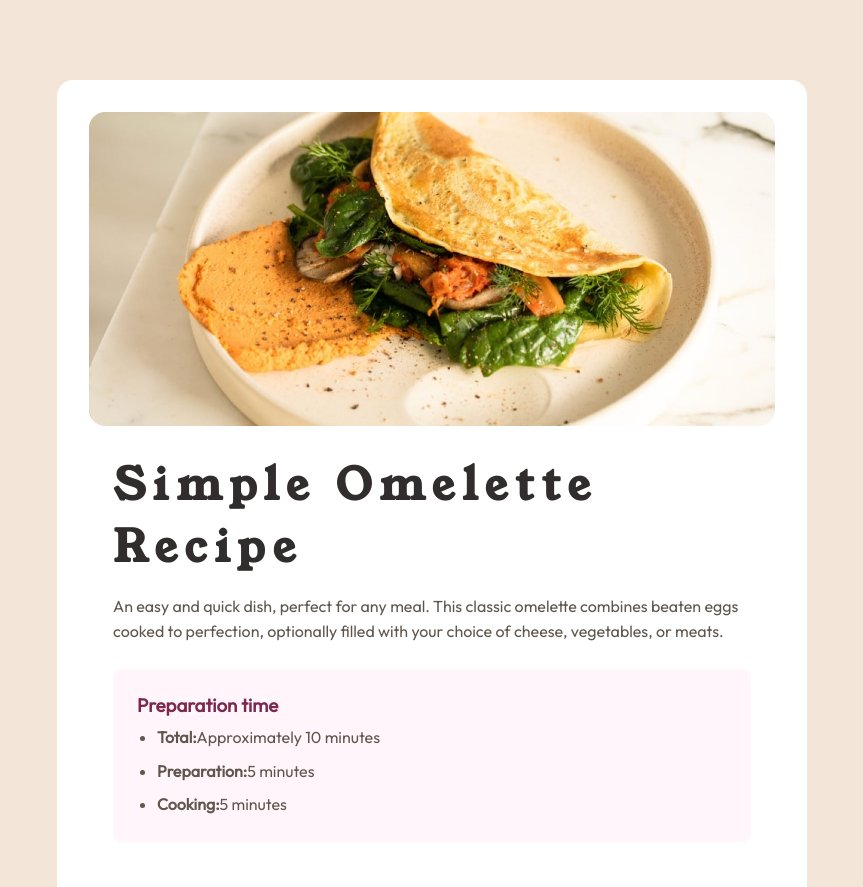
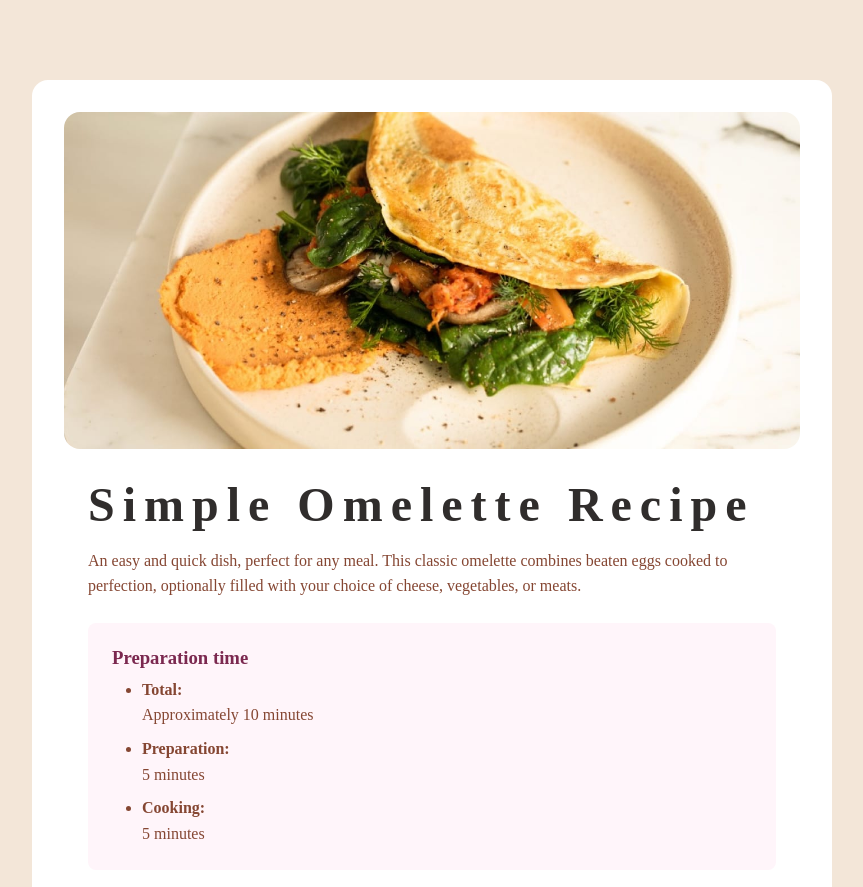
Before and after one commit to albertooliveira-ia/recipe-page, a plain HTML site: page index.html in a window 1280 px wide. Shown: the top 887 px of the page, without its empty margins (208-1071 px from the left). Drawn offline with Linux system fonts and the light colour scheme.

Commit message:
first Commit

```diff
--- a/index.html
+++ b/index.html
@@ -22,9 +22,9 @@
     <h3>Preparation time</h3>
 
   <ul>
-    <li><strong>Total:</strong>Approximately 10 minutes</li>
-    <li><strong>Preparation:</strong>5 minutes</li>
-    <li><strong>Cooking:</strong>5 minutes</li>
+    <li><strong>Total:<br></strong>Approximately 10 minutes</li>
+    <li><strong>Preparation:<br></strong>5 minutes</li>
+    <li><strong>Cooking:<br></strong>5 minutes</li>
   </ul>
   </article>
     </div>
--- a/style.css
+++ b/style.css
@@ -1,10 +1,10 @@
 @font-face{
     font-family: outfit;
-    src: url(/assets/fonts/outfit/static/Outfit-Regular.ttf);
+    src: url(/assets/fonts/outfit/static/Outfit-Regular.ttf) format(ttf);
 }
 @font-face{
     font-family: youngserif;
-    src: url(/assets/fonts/young-serif/YoungSerif-Regular.ttf);
+    src: url(/assets/fonts/young-serif/YoungSerif-Regular.ttf) format(ttf);
 }
 *{
     margin: 0;
@@ -15,26 +15,28 @@
 img{
     max-width: 100%;
 }
-ul, ol{
-    padding-left: 20px;
+ul,
+ol{
+    padding-left: 30px;
 }
 body{
     background-color: hsl(30, 54%, 90%);
 }
-h1, h2{
+h1,
+h2{
     font-family: youngserif;
     color: hsl(14, 45%, 36%);
     letter-spacing: 0.5rem;
 }
 p, li{
     line-height: 1.6;
-    color: hsl(30, 10%, 34%);
+    color: hsl(14, 45%, 36%);
 }
 li{
     margin-top: 0.5rem;
 }
 .container{
-    max-width: 750px;
+    max-width: 800px;
     margin-inline: auto;
     background-color: #fff;
 }
@@ -56,8 +58,11 @@ li{
     margin-bottom: 0.5rem;
 }
 .instructions{
-    border-top: 1px solid hsl(30, 18%, 87%);
-    border-bottom: 1px solid hsl(30, 18%, 87%);
+    border-top: 1px solid hsl(30, 10%, 34%);
+    border-bottom: 1px solid hsl(30, 10%, 34%);
+}
+.instructions li{
+    color: hsl(14, 45%, 36%);
 }
 .nutrition p{
     margin-top: 1rem;
@@ -66,7 +71,7 @@ li{
     display: flex;
     align-items: center;
     justify-content: space-around;
-    border-bottom: 1px solid hsl(30, 18%, 87%);
+    border-bottom: 1px solid hsl(30, 10%, 34%);
     padding: 0.5rem 0;
 }
 .nutrition ul li:last-child{
@@ -89,7 +94,7 @@ li{
         border-radius: 1rem;
     }
     .banner h1{
-        font-size: 44px;
+        font-size: 48px;
     }
     img{
         border-radius: 1rem;
```
